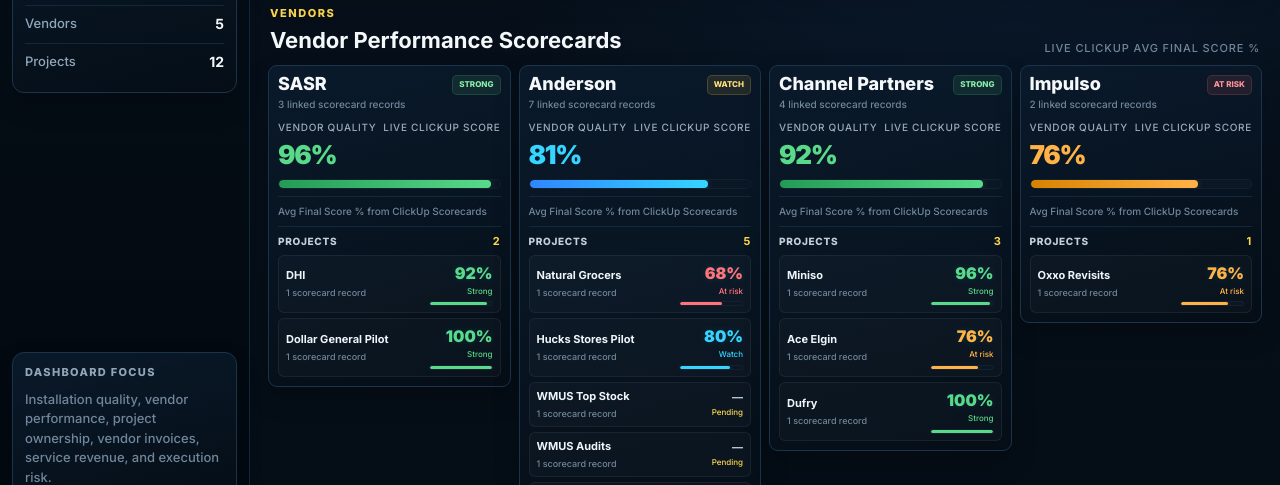
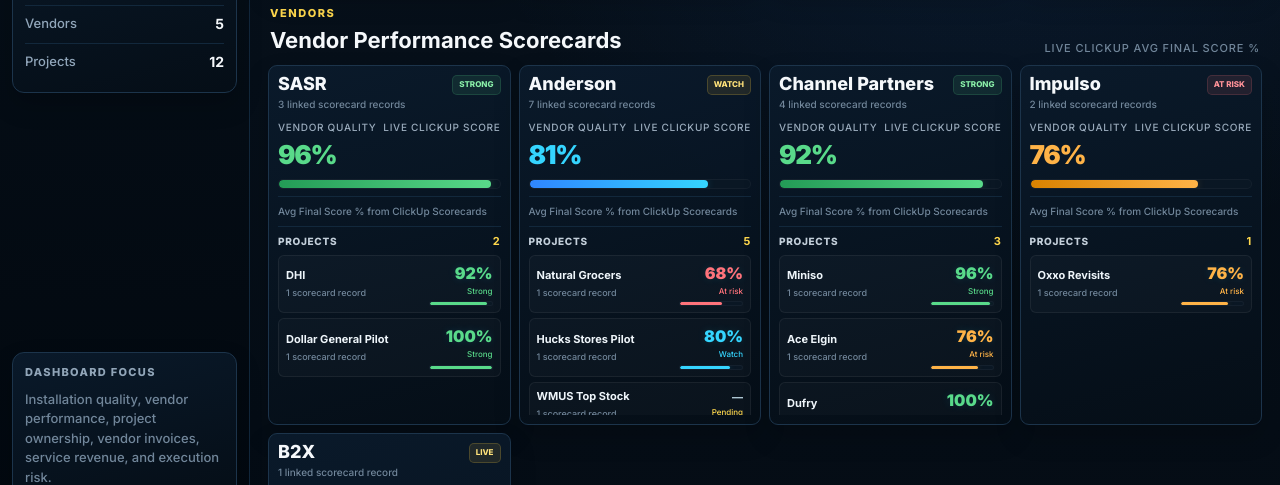
Before and after one commit to RobCannata/Vendor-Dashboard, a plain HTML site: page index.html in a window 1280 px wide. Shown: the part 286-771 px from the top of the page. Drawn offline with Linux system fonts and the light colour scheme.

Commit message:
Make vendor scorecards uniform height

```diff
--- a/index.html
+++ b/index.html
@@ -10,6 +10,12 @@
   <link href="https://fonts.googleapis.com/css2?family=Inter:wght@500;600;700;800;900&display=swap" rel="stylesheet">
   <link rel="stylesheet" href="style.css">
   <script src="app.js" defer></script>
+  <style>
+    .vendor-grid{align-items:stretch}
+    .vendor-card{height:360px;min-height:360px;display:flex;flex-direction:column}
+    .project-stack{flex:1;overflow:auto}
+    @media(max-width:900px){.vendor-card{height:auto;min-height:320px}}
+  </style>
 </head>
 <body>
   <div class="shell">
@@ -46,9 +52,7 @@
       <section class="section-head lower-head"><div><div class="eyebrow">OPERATING CONTROLS</div><h3>Financial &amp; Execution View</h3></div><span>Score feed <strong id="scoreRefresh">—</strong></span></section>
       <section class="control-grid">
         <article class="panel"><div class="panel-head"><div><div class="eyebrow">INSTALLATION QUALITY</div><h4>Quality by Vendor</h4></div></div><div class="quality-panel" id="qualityByVendor"><div class="quality-note">Loading ClickUp vendor scores…</div></div></article>
-
         <article class="panel"><div class="panel-head"><div><div class="eyebrow">VENDOR INVOICES</div><h4>Invoice Workflow</h4></div></div><div class="invoice-panel"><div class="invoice-stats"><div class="invoice-stat"><span>Total invoice value</span><strong>—</strong></div><div class="invoice-stat"><span>Pending invoices</span><strong>0</strong></div><div class="invoice-stat"><span>Vendors tracked</span><strong>5</strong></div></div><table class="invoice-table"><thead><tr><th>Workflow</th><th>Count</th><th>Amount</th></tr></thead><tbody><tr><td>Pending vendor invoice</td><td>0</td><td>—</td></tr><tr><td>Ready for OTB reception</td><td>0</td><td>—</td></tr><tr><td>Complete</td><td>0</td><td>—</td></tr></tbody></table></div></article>
-
         <article class="panel revenue-panel"><div class="panel-head"><div><div class="eyebrow">SERVICE REVENUE</div><h4>Revenue</h4></div></div><div class="revenue-value">—</div><div class="revenue-caption">Service revenue will populate when ClickUp financial fields are mapped.</div><div class="metric-row"><span>Revenue field</span><strong>Not mapped</strong></div><div class="metric-row"><span>Invoice amount</span><strong>Not mapped</strong></div><div class="metric-row"><span>Margin</span><strong>Not mapped</strong></div></article>
       </section>
 
```
